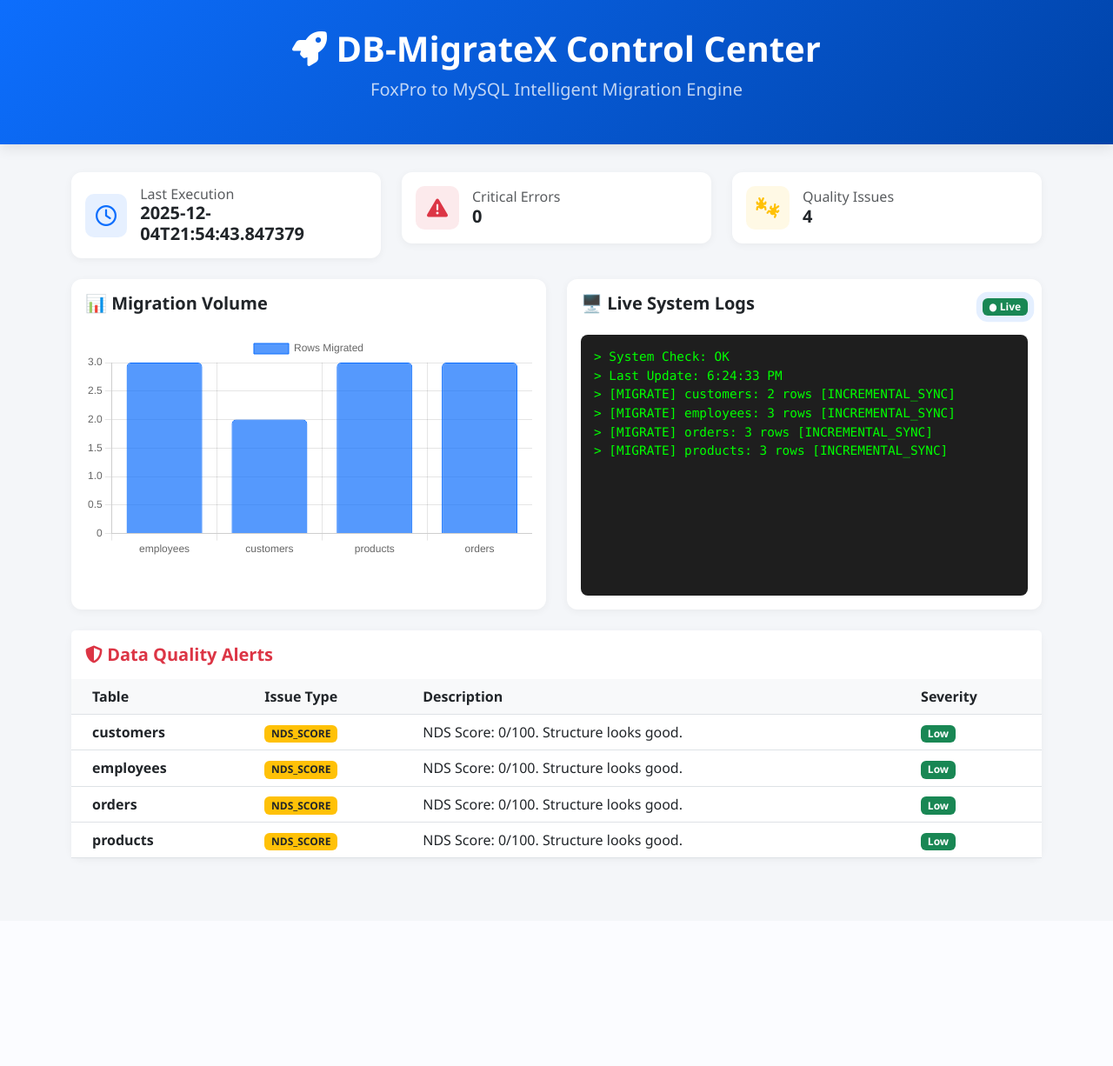
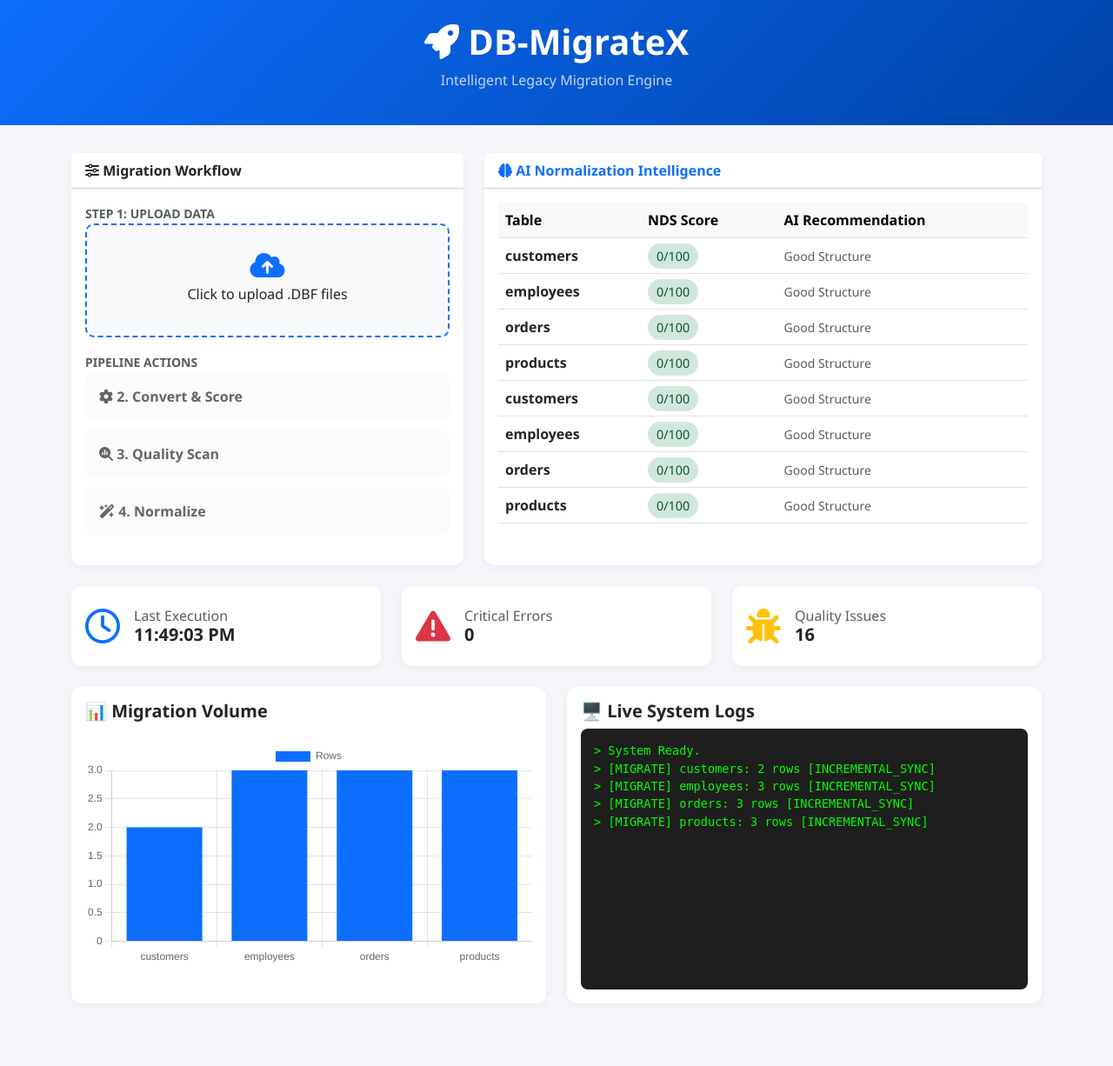
Before and after one commit to ajstarks117/DB-MigrateX, a Flask app: page / in a window 1280 px wide. Shown: the whole page at 87% size. Before the commit the page ends 989 px from the top, so only its background shows below. Run offline with Flask 3, Linux system fonts and the light colour scheme.

Commit message:
Normalization dependency score and upload feature added

```diff
--- a/templates/dashboard.html
+++ b/templates/dashboard.html
@@ -1,84 +1,214 @@
 <!DOCTYPE html>
 <html lang="en">
   <head>
-    <meta charset="UTF-8">
-    <meta name="viewport" content="width=device-width, initial-scale=1.0">
+    <meta charset="UTF-8" />
+    <meta name="viewport" content="width=device-width, initial-scale=1.0" />
     <title>DB-MigrateX Command Center</title>
-
-    <link href="https://cdn.jsdelivr.net/npm/bootstrap@5.3.0/dist/css/bootstrap.min.css" rel="stylesheet">
-    <link rel="stylesheet" href="https://cdnjs.cloudflare.com/ajax/libs/font-awesome/6.4.0/css/all.min.css">
+    <link
+      href="https://cdn.jsdelivr.net/npm/bootstrap@5.3.0/dist/css/bootstrap.min.css"
+      rel="stylesheet"
+    />
+    <link
+      rel="stylesheet"
+      href="https://cdnjs.cloudflare.com/ajax/libs/font-awesome/6.4.0/css/all.min.css"
+    />
     <script src="https://cdn.jsdelivr.net/npm/chart.js"></script>
-
     <style>
       :root {
         --bg-color: #f4f6f9;
         --card-bg: #ffffff;
-            --text-primary: #2c3e50;
       }
-        body { background-color: var(--bg-color); font-family: 'Segoe UI', Tahoma, Geneva, Verdana, sans-serif; }
+      body {
+        background-color: var(--bg-color);
+        font-family: "Segoe UI", Tahoma, Geneva, Verdana, sans-serif;
+      }
 
       .dashboard-header {
         background: linear-gradient(135deg, #0d6efd, #0043a8);
         color: white;
-            padding: 2rem 0;
+        padding: 1.5rem 0;
         margin-bottom: 2rem;
-            box-shadow: 0 4px 15px rgba(0,0,0,0.1);
       }
-
       .stat-card {
         background: var(--card-bg);
         border-radius: 12px;
         border: none;
-            box-shadow: 0 2px 10px rgba(0,0,0,0.05);
-            transition: transform 0.2s;
-        }
-        .stat-card:hover { transform: translateY(-5px); }
-
-        .icon-box {
-            width: 50px; height: 50px;
-            border-radius: 10px;
-            display: flex; align-items: center; justify-content: center;
-            font-size: 1.5rem;
-            margin-right: 15px;
+        box-shadow: 0 2px 10px rgba(0, 0, 0, 0.05);
       }
 
-        /* Terminal Log Style */
+      /* Upload Zone */
+      .drop-zone {
+        border: 2px dashed #0d6efd;
+        background: #f8f9fa;
+        border-radius: 10px;
+        padding: 30px;
+        text-align: center;
+        transition: 0.3s;
+        cursor: pointer;
+      }
+      .drop-zone:hover {
+        background: #e9ecef;
+      }
+
+      /* Stepper Buttons */
+      .step-btn {
+        width: 100%;
+        padding: 15px;
+        border-radius: 10px;
+        font-weight: bold;
+        text-align: left;
+        transition: 0.3s;
+        margin-bottom: 10px;
+      }
+      .step-btn:disabled {
+        opacity: 0.6;
+        cursor: not-allowed;
+      }
+      .step-active {
+        border: 2px solid #0d6efd;
+        background-color: #e7f1ff;
+      }
+      .step-done {
+        border: 2px solid #198754;
+        background-color: #d1e7dd;
+        color: #0f5132;
+      }
+
+      /* Terminal */
       .terminal-window {
         background-color: #1e1e1e;
         color: #00ff00;
-            font-family: 'Consolas', 'Courier New', monospace;
+        font-family: monospace;
         padding: 15px;
         border-radius: 8px;
         height: 300px;
         overflow-y: auto;
-            font-size: 0.9rem;
+        font-size: 0.85rem;
       }
 
-        .table-custom th { background-color: #f8f9fa; border-top: none; }
-        .badge-pulse { animation: pulse 2s infinite; }
-        @keyframes pulse {
-            0% { box-shadow: 0 0 0 0 rgba(13, 110, 253, 0.4); }
-            70% { box-shadow: 0 0 0 10px rgba(13, 110, 253, 0); }
-            100% { box-shadow: 0 0 0 0 rgba(13, 110, 253, 0); }
+      /* Score Badge */
+      .score-badge {
+        font-size: 0.9rem;
+        padding: 5px 10px;
+        border-radius: 20px;
+      }
+      .score-good {
+        background-color: #d1e7dd;
+        color: #0f5132;
+      }
+      .score-bad {
+        background-color: #f8d7da;
+        color: #842029;
       }
     </style>
   </head>
   <body>
+    <div class="dashboard-header text-center">
+      <h1 class="fw-bold"><i class="fa-solid fa-rocket"></i> DB-MigrateX</h1>
+      <p class="opacity-75">Intelligent Legacy Migration Engine</p>
+    </div>
 
-    <div class="dashboard-header text-center">
-        <div class="container">
-            <h1 class="fw-bold"><i class="fa-solid fa-rocket"></i> DB-MigrateX Control Center</h1>
-            <p class="lead opacity-75">FoxPro to MySQL Intelligent Migration Engine</p>
+    <div class="container pb-5">
+      <div class="row g-4 mb-4">
+        <div class="col-lg-5">
+          <div class="card stat-card h-100">
+            <div class="card-header bg-white fw-bold">
+              <i class="fa-solid fa-sliders"></i> Migration Workflow
+            </div>
+            <div class="card-body">
+              <div class="mb-3">
+                <label class="small text-muted fw-bold"
+                  >STEP 1: UPLOAD DATA</label
+                >
+                <div
+                  class="drop-zone"
+                  id="dropZone"
+                  onclick="document.getElementById('fileInput').click()"
+                >
+                  <i
+                    class="fa-solid fa-cloud-arrow-up fa-2x text-primary mb-2"
+                  ></i>
+                  <h6 id="upload-text">Click to upload .DBF files</h6>
+                  <input
+                    type="file"
+                    id="fileInput"
+                    multiple
+                    accept=".dbf"
+                    hidden
+                    onchange="handleUpload(this.files)"
+                  />
                 </div>
               </div>
 
-    <div class="container pb-5">
+              <label class="small text-muted fw-bold">PIPELINE ACTIONS</label>
+              <button
+                id="btn-migrate"
+                class="btn btn-light step-btn"
+                onclick="runStep('migrate')"
+                disabled
+              >
+                <i class="fa-solid fa-gear"></i> 2. Convert & Score
+              </button>
+              <button
+                id="btn-analyze"
+                class="btn btn-light step-btn"
+                onclick="runStep('analyze')"
+                disabled
+              >
+                <i class="fa-solid fa-magnifying-glass-chart"></i> 3. Quality
+                Scan
+              </button>
+              <button
+                id="btn-normalize"
+                class="btn btn-light step-btn"
+                onclick="runStep('normalize')"
+                disabled
+              >
+                <i class="fa-solid fa-wand-magic-sparkles"></i> 4. Normalize
+              </button>
+
+              <div
+                id="status-msg"
+                class="mt-2 text-center small fw-bold text-primary"
+              ></div>
+            </div>
+          </div>
+        </div>
+
+        <div class="col-lg-7">
+          <div class="card stat-card h-100">
+            <div class="card-header bg-white fw-bold text-primary">
+              <i class="fa-solid fa-brain"></i> AI Normalization Intelligence
+            </div>
+            <div class="card-body">
+              <div class="table-responsive">
+                <table class="table align-middle">
+                  <thead class="table-light">
+                    <tr>
+                      <th>Table</th>
+                      <th>NDS Score</th>
+                      <th>AI Recommendation</th>
+                    </tr>
+                  </thead>
+                  <tbody id="nds-table-body">
+                    <tr>
+                      <td colspan="3" class="text-center text-muted py-4">
+                        Run "Convert & Score" to see AI analysis.
+                      </td>
+                    </tr>
+                  </tbody>
+                </table>
+              </div>
+            </div>
+          </div>
+        </div>
+      </div>
 
       <div class="row g-4 mb-4">
         <div class="col-md-4">
           <div class="card stat-card p-3">
             <div class="d-flex align-items-center">
-                        <div class="icon-box bg-primary bg-opacity-10 text-primary">
+              <div class="fs-1 text-primary me-3">
                 <i class="fa-regular fa-clock"></i>
               </div>
               <div>
@@ -88,11 +218,10 @@
             </div>
           </div>
         </div>
-
         <div class="col-md-4">
           <div class="card stat-card p-3">
             <div class="d-flex align-items-center">
-                        <div class="icon-box bg-danger bg-opacity-10 text-danger">
+              <div class="fs-1 text-danger me-3">
                 <i class="fa-solid fa-triangle-exclamation"></i>
               </div>
               <div>
@@ -102,12 +231,11 @@
             </div>
           </div>
         </div>
-
         <div class="col-md-4">
           <div class="card stat-card p-3">
             <div class="d-flex align-items-center">
-                        <div class="icon-box bg-warning bg-opacity-10 text-warning">
-                            <i class="fa-solid fa-bugs"></i>
+              <div class="fs-1 text-warning me-3">
+                <i class="fa-solid fa-bug"></i>
               </div>
               <div>
                 <h6 class="text-muted mb-0">Quality Issues</h6>
@@ -127,140 +255,144 @@
             </div>
           </div>
         </div>
-
         <div class="col-lg-6">
           <div class="card stat-card h-100">
             <div class="card-body">
-                        <div class="d-flex justify-content-between align-items-center mb-3">
               <h5 class="card-title fw-bold">🖥️ Live System Logs</h5>
-                            <span class="badge bg-success badge-pulse">● Live</span>
+              <div class="terminal-window" id="log-window">
+                <div>> System ready...</div>
               </div>
-                        <div class="terminal-window" id="log-window">
-                            <div>> System initialized...</div>
-                            <div>> Waiting for migration data...</div>
             </div>
           </div>
         </div>
       </div>
     </div>
 
-        <div class="card stat-card mb-4">
-            <div class="card-header bg-white border-0 py-3">
-                <h5 class="fw-bold m-0 text-danger"><i class="fa-solid fa-shield-halved"></i> Data Quality Alerts</h5>
-            </div>
-            <div class="card-body p-0">
-                <div class="table-responsive">
-                    <table class="table table-custom table-hover align-middle mb-0">
-                        <thead class="bg-light">
-                            <tr>
-                                <th class="ps-4">Table</th>
-                                <th>Issue Type</th>
-                                <th>Description</th>
-                                <th>Severity</th>
-                            </tr>
-                        </thead>
-                        <tbody id="quality-table-body">
-                            <tr><td colspan="4" class="text-center py-4 text-muted">No issues detected.</td></tr>
-                        </tbody>
-                    </table>
-                </div>
-            </div>
-        </div>
+    <script>
+      // --- UPLOAD LOGIC ---
+      async function handleUpload(files) {
+        const formData = new FormData();
+        for (let file of files) formData.append("files[]", file);
 
-    </div>
+        document.getElementById("upload-text").innerText = "Uploading...";
 
-    <script>
-        // --- 1. Initialize Chart ---
-        const ctx = document.getElementById('migrationChart').getContext('2d');
+        const res = await fetch("/api/upload", {
+          method: "POST",
+          body: formData,
+        });
+        const data = await res.json();
+
+        if (data.status === "success") {
+          document.getElementById(
+            "upload-text"
+          ).innerHTML = `<span class='text-success'>✅ ${data.count} Files Ready</span>`;
+          document.getElementById("dropZone").style.borderColor = "#198754";
+          document.getElementById("btn-migrate").disabled = false; // Unlock next step
+        }
+      }
+
+      // --- STEPPER LOGIC ---
+      async function runStep(step) {
+        const btn = document.getElementById(`btn-${step}`);
+        const msg = document.getElementById("status-msg");
+
+        btn.innerHTML = `<i class="fa-solid fa-spinner fa-spin"></i> Processing...`;
+        msg.innerText = `Running: ${step.toUpperCase()}...`;
+
+        try {
+          const res = await fetch(`/api/step/${step}`, { method: "POST" });
+          const data = await res.json();
+
+          if (data.status === "success") {
+            btn.className = "btn btn-success step-btn step-done";
+            btn.innerHTML = `✅ ${
+              step.charAt(0).toUpperCase() + step.slice(1)
+            } Complete`;
+            msg.innerText = "";
+
+            // Unlock next button in chain
+            if (step === "migrate")
+              document.getElementById("btn-analyze").disabled = false;
+            if (step === "analyze")
+              document.getElementById("btn-normalize").disabled = false;
+
+            fetchStats(); // Refresh data immediately
+          } else {
+            msg.innerText = `Error: ${data.message}`;
+            btn.innerHTML = `❌ Failed`;
+          }
+        } catch (e) {
+          msg.innerText = "Connection Error";
+        }
+      }
+
+      // --- CHART & STATS LOGIC ---
+      const ctx = document.getElementById("migrationChart").getContext("2d");
       const migrationChart = new Chart(ctx, {
-            type: 'bar',
+        type: "bar",
         data: {
           labels: [],
-                datasets: [{
-                    label: 'Rows Migrated',
-                    data: [],
-                    backgroundColor: 'rgba(13, 110, 253, 0.7)',
-                    borderColor: 'rgba(13, 110, 253, 1)',
-                    borderWidth: 1,
-                    borderRadius: 5
-                }]
+          datasets: [{ label: "Rows", data: [], backgroundColor: "#0d6efd" }],
         },
-            options: {
-                responsive: true,
-                scales: { y: { beginAtZero: true } }
-            }
+        options: { responsive: true, scales: { y: { beginAtZero: true } } },
       });
 
-        // --- 2. Live Data Polling ---
-        function fetchData() {
-            fetch('/api/stats')
-                .then(response => response.json())
-                .then(data => updateDashboard(data))
-                .catch(err => console.error("Error fetching stats:", err));
+      function fetchStats() {
+        fetch("/api/stats")
+          .then((r) => r.json())
+          .then(updateDashboard);
       }
 
       function updateDashboard(payload) {
         const raw = payload.raw;
         const charts = payload.charts;
 
-            // Update Top Stats
-            document.getElementById('last-run').innerText = raw.start_time || "N/A";
-            document.getElementById('error-count').innerText = charts.quality_score[0];
-            document.getElementById('quality-count').innerText = charts.quality_score[1];
+        // Basic Stats
+        document.getElementById("last-run").innerText = raw.start_time
+          ? new Date(raw.start_time).toLocaleTimeString()
+          : "N/A";
+        document.getElementById("error-count").innerText =
+          charts.quality_score[0];
+        document.getElementById("quality-count").innerText =
+          charts.quality_score[1];
 
-            // Update Chart
+        // Chart
         migrationChart.data.labels = charts.labels;
         migrationChart.data.datasets[0].data = charts.row_counts;
         migrationChart.update();
 
-            // Update Quality Table
-            const tbody = document.getElementById('quality-table-body');
+        // NDS Score Table (New Feature)
+        const ndsBody = document.getElementById("nds-table-body");
         const issues = raw.data_quality_issues || [];
+        const ndsIssues = issues.filter((i) => i.type === "NDS_SCORE");
 
-          // ... inside updateDashboard function ...
-            if (issues.length === 0) {
-                tbody.innerHTML = '<tr><td colspan="4" class="text-center py-4 text-success"><i class="fa-solid fa-check-circle"></i> Clean Dataset</td></tr>';
-            } else {
-                tbody.innerHTML = issues.map(issue => {
-                    // 1. Default to Red/High
-                    let severityBadge = '<span class="badge bg-danger">High</span>';
-
-                    // 2. Check if the score is good (0/100, 10/100, etc.)
-                    // If the description says "Structure looks good" OR score is low, make it Green
-                    if (issue.details.includes("Score: 0/") || issue.details.includes("Score: 1") || issue.details.includes("Score: 2") || issue.details.includes("looks good")) {
-                        severityBadge = '<span class="badge bg-success">Low</span>';
+        if (ndsIssues.length > 0) {
+          ndsBody.innerHTML = ndsIssues
+            .map((i) => {
+              const score = parseInt(i.details.match(/Score: (\d+)/)[1]);
+              const badgeClass = score > 50 ? "score-bad" : "score-good";
+              const label =
+                score > 50 ? "Needs Normalization" : "Good Structure";
+              return `<tr>
+                        <td class="fw-bold">${i.table}</td>
+                        <td><span class="score-badge ${badgeClass}">${score}/100</span></td>
+                        <td class="small text-muted">${label}</td>
+                    </tr>`;
+            })
+            .join("");
         }
 
-                    return `
-                    <tr>
-                        <td class="ps-4 fw-bold">${issue.table}</td>
-                        <td><span class="badge bg-warning text-dark">${issue.type}</span></td>
-                        <td>${issue.details}</td>
-                        <td>${severityBadge}</td>
-                    </tr>
-                `}).join('');
-            }
-
-            // Update Terminal Log (Simulated from events)
-            const logWindow = document.getElementById('log-window');
-            // If we have migration stats, generate log lines
-            let logHTML = `<div>> System Check: OK</div>`;
-            logHTML += `<div>> Last Update: ${new Date().toLocaleTimeString()}</div>`;
-
-            if(raw.errors && raw.errors.length > 0) {
-                 logHTML += `<div style="color:#ff5555">> [ERROR] Detected ${raw.errors.length} critical faults.</div>`;
-            }
-
+        // Logs
+        const logWindow = document.getElementById("log-window");
+        let logHTML = `<div>> System Ready.</div>`;
         for (const [table, info] of Object.entries(raw.migration_stats || {})) {
           logHTML += `<div>> [MIGRATE] ${table}: ${info.rows} rows [${info.status}]</div>`;
         }
-
         logWindow.innerHTML = logHTML;
       }
 
-        // Poll every 2 seconds
-        setInterval(fetchData, 2000);
-        fetchData(); // Initial call
+      setInterval(fetchStats, 3000);
+      fetchStats();
     </script>
   </body>
 </html>
```
Also changed, not shown: config.py (+9 -7 lines), dashboard.py (+90 -13 lines), forensic_report.json (+76 -16 lines), 6 other files. Lines whose indentation alone changed are shown as unchanged.
